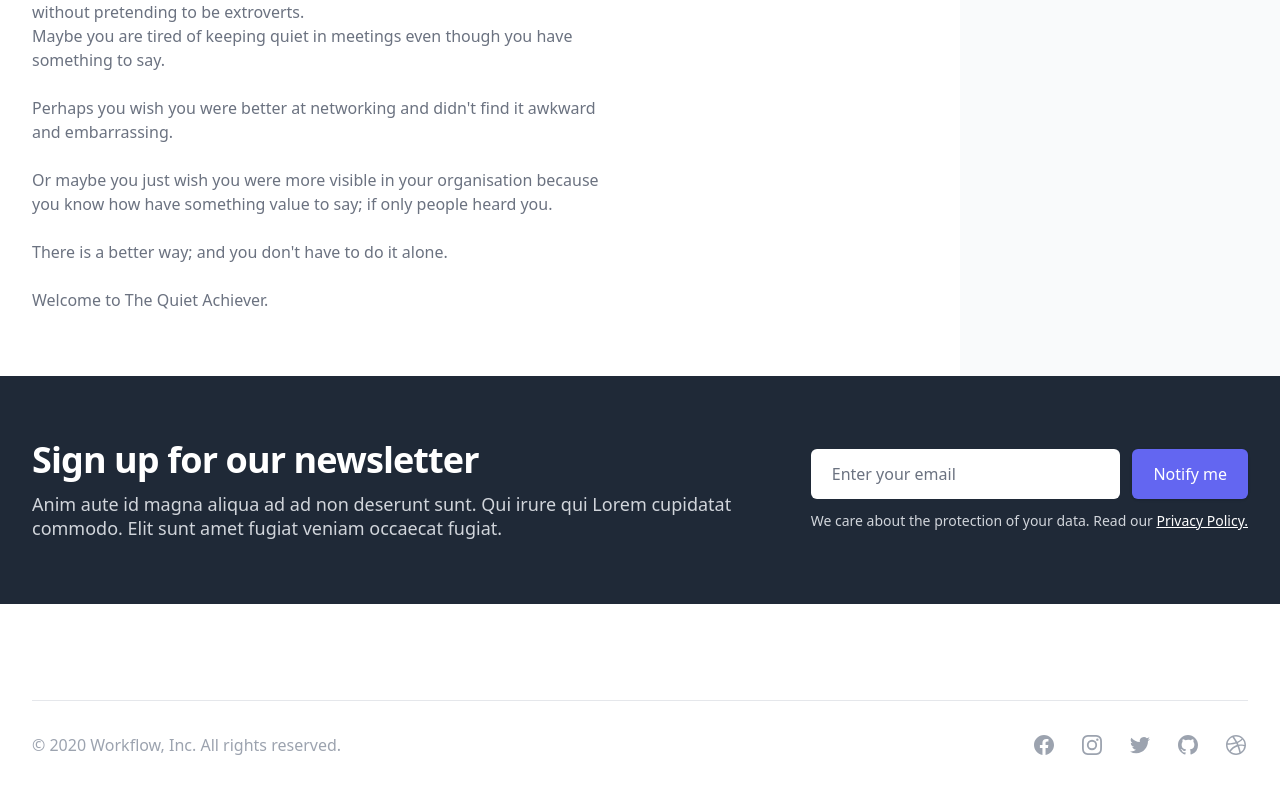
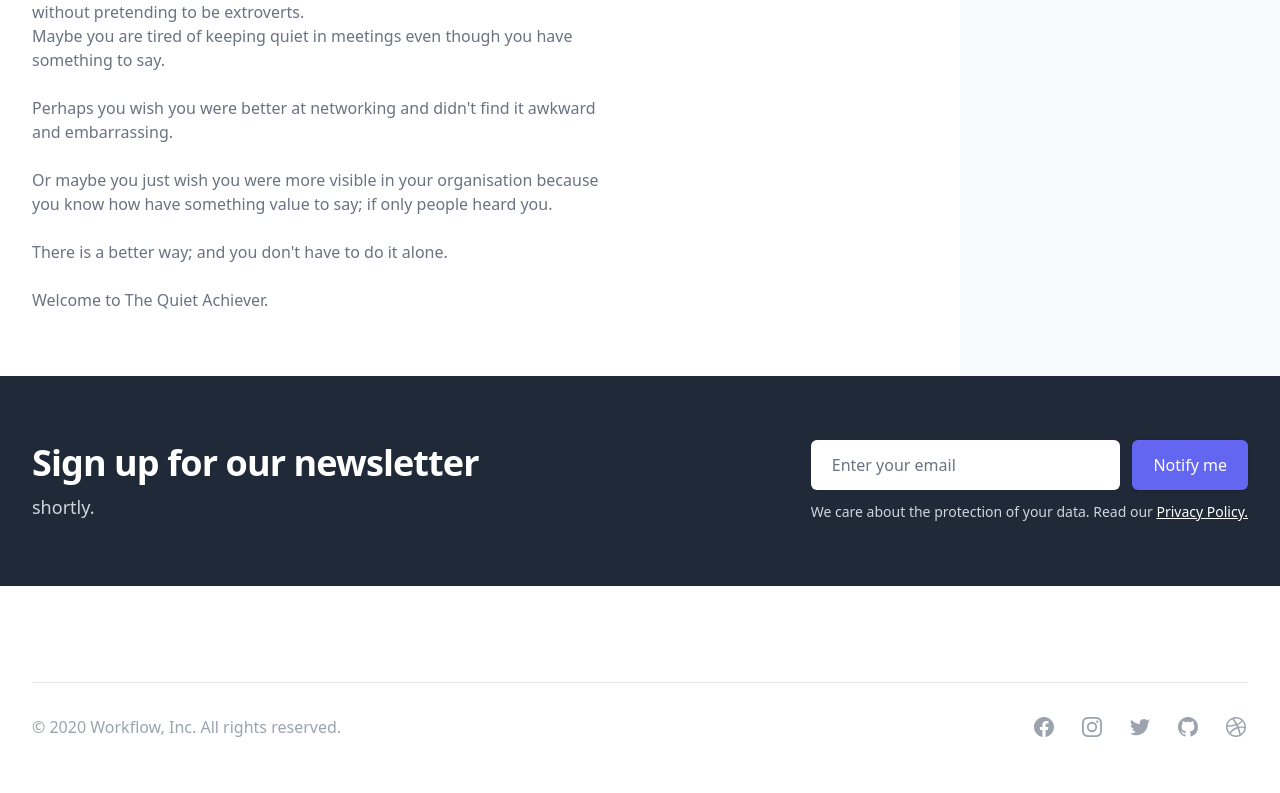
Before and after one commit to timyeothequietachievr/website, a Next.js app: page /about in a window 1280 px wide. Shown: the part 940-1733 px from the top of the page. Built offline with nearby package versions, Linux system fonts and the light colour scheme; a web font is replaced by a local one.

Commit message:
newsletter shortly

```diff
--- a/components/Newsletter.jsx
+++ b/components/Newsletter.jsx
@@ -23,8 +23,7 @@
               Sign up for our newsletter
             </h2>
             <p className="mt-3 max-w-3xl text-lg leading-6 text-gray-300">
-              Anim aute id magna aliqua ad ad non deserunt sunt. Qui irure qui Lorem cupidatat commodo. Elit sunt amet
-              fugiat veniam occaecat fugiat.
+              shortly.
             </p>
           </div>
           <div className="mt-8 lg:mt-0 lg:ml-8">
```
